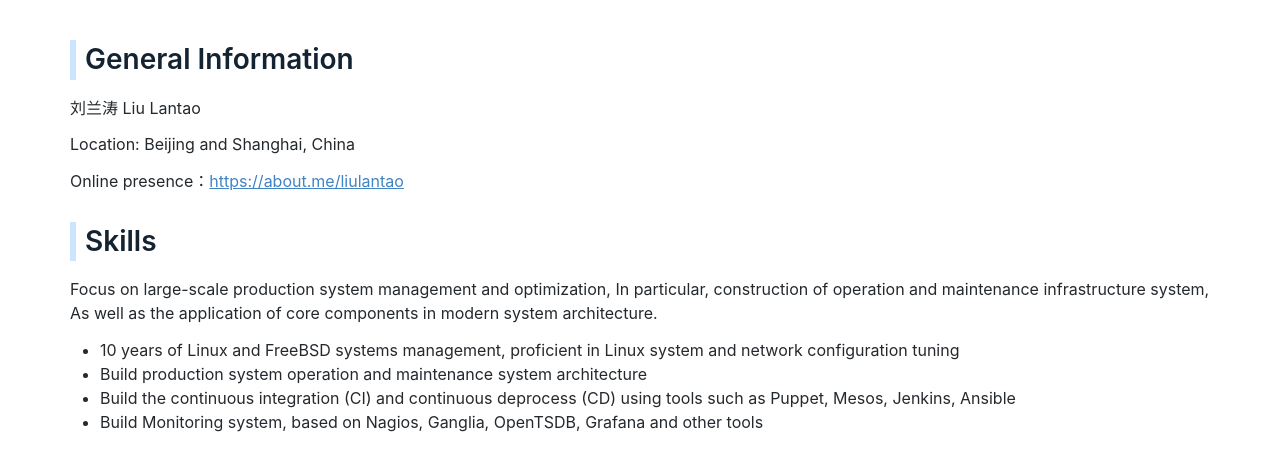
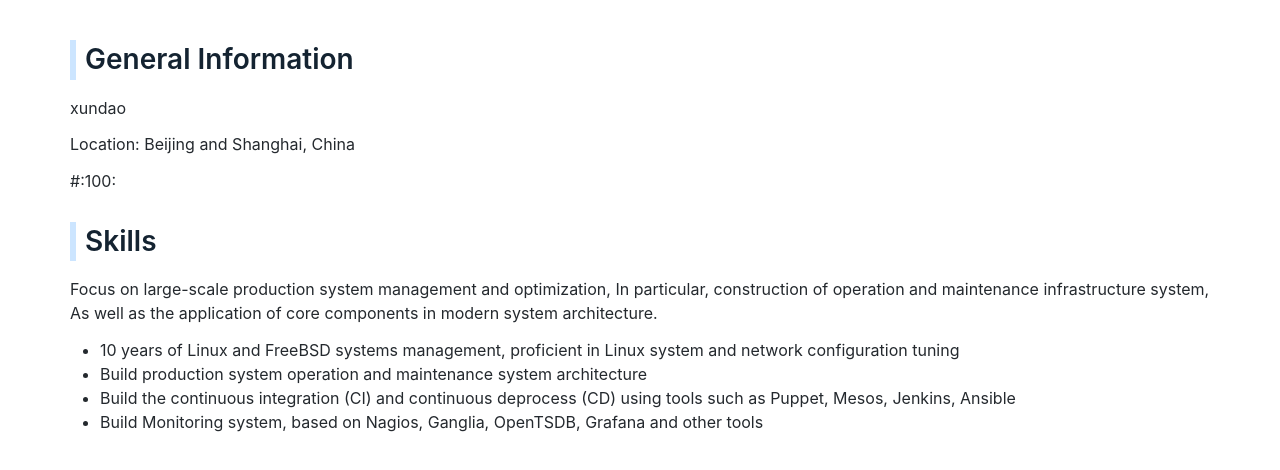
Before and after one commit to YinchaoGao/resume, a Gatsby site: page / in a window 1280 px wide. Shown: the part 120-590 px from the top of the page. Built offline with nearby package versions, Linux system fonts and the light colour scheme; Gatsby itself is replaced by a stand-in of ours.

Commit message:
update example markdown

```diff
--- a/payloads/index.md
+++ b/payloads/index.md
@@ -8,11 +8,11 @@ page: "index"
 
 ## General Information
 
-刘兰涛 Liu Lantao
+xundao
 
 Location: Beijing and Shanghai, China
 
-Online presence：https://about.me/liulantao
+#:100:
 
 ## Skills
 
```
